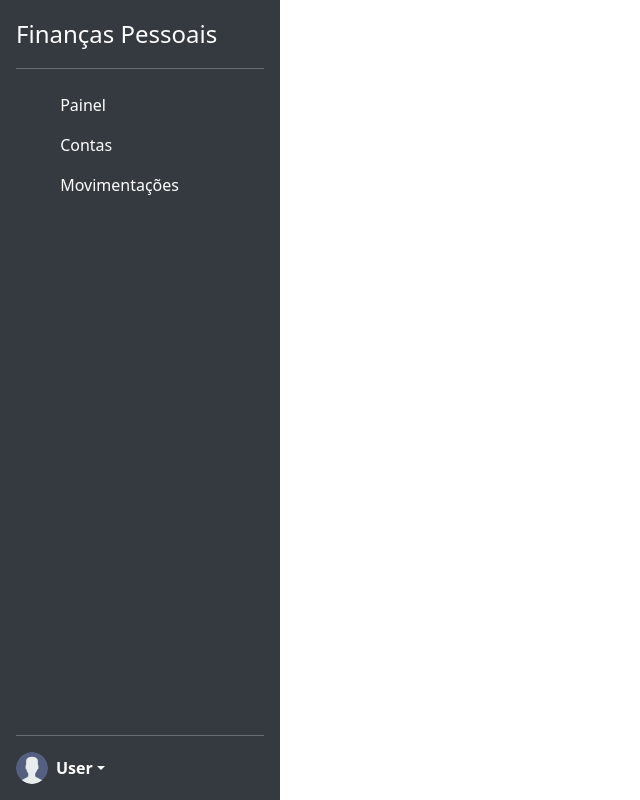
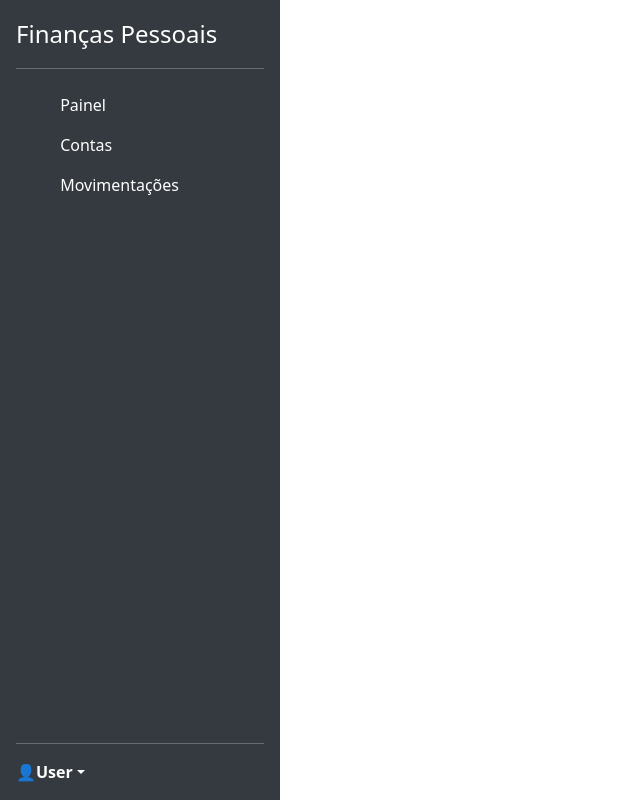
Before and after one commit to wvreis/PersonalFinance-Angular, an Angular app: page / in a window 1280 px wide. Shown: the whole page, without its empty margins (0-640 px from the left). Built offline with nearby package versions, Linux system fonts and the light colour scheme.

Commit message:
Changing icons.

```diff
--- a/src/app/core/layout/nav-menu/nav-menu.component.html
+++ b/src/app/core/layout/nav-menu/nav-menu.component.html
@@ -26,7 +26,7 @@
   <hr>
   <div class="dropdown">
     <a href="#" class="d-flex align-items-center text-white text-decoration-none dropdown-toggle" id="dropdownUser1" data-bs-toggle="dropdown" aria-expanded="false">
-      <img src="../assets/user.png" alt="" width="32" height="32" class="rounded-circle me-2">
+      👤
       <strong>User</strong>
     </a>
     <ul class="dropdown-menu dropdown-menu-dark text-small shadow" aria-labelledby="dropdownUser1">
--- a/src/app/features/accounts/accounts.component.html
+++ b/src/app/features/accounts/accounts.component.html
@@ -22,7 +22,7 @@
                 <div class="card p-3 mb-2">
                     <div class="d-flex justify-content-between">
                         <div class="d-flex flex-row align-items-center">
-                            <div class="icon"> <img class="iconSVG" src="../../../assets/bank.svg" alt=""> </div>
+                            <div class="icon">🏦</div>
                             <div class="ms-2 c-details">
                                 <h6 class="mb-0">{{ account.description }}</h6>
                             </div>
```
